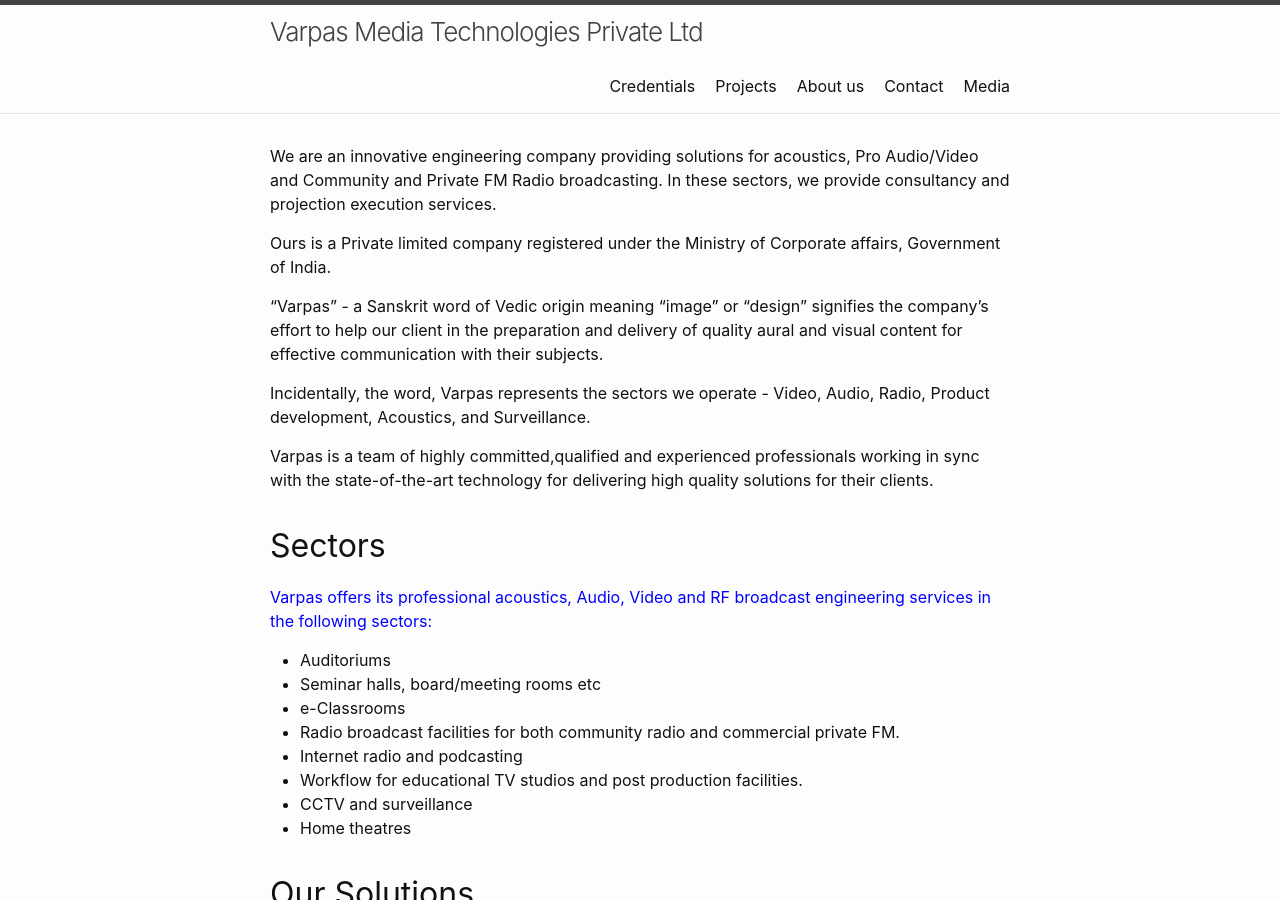
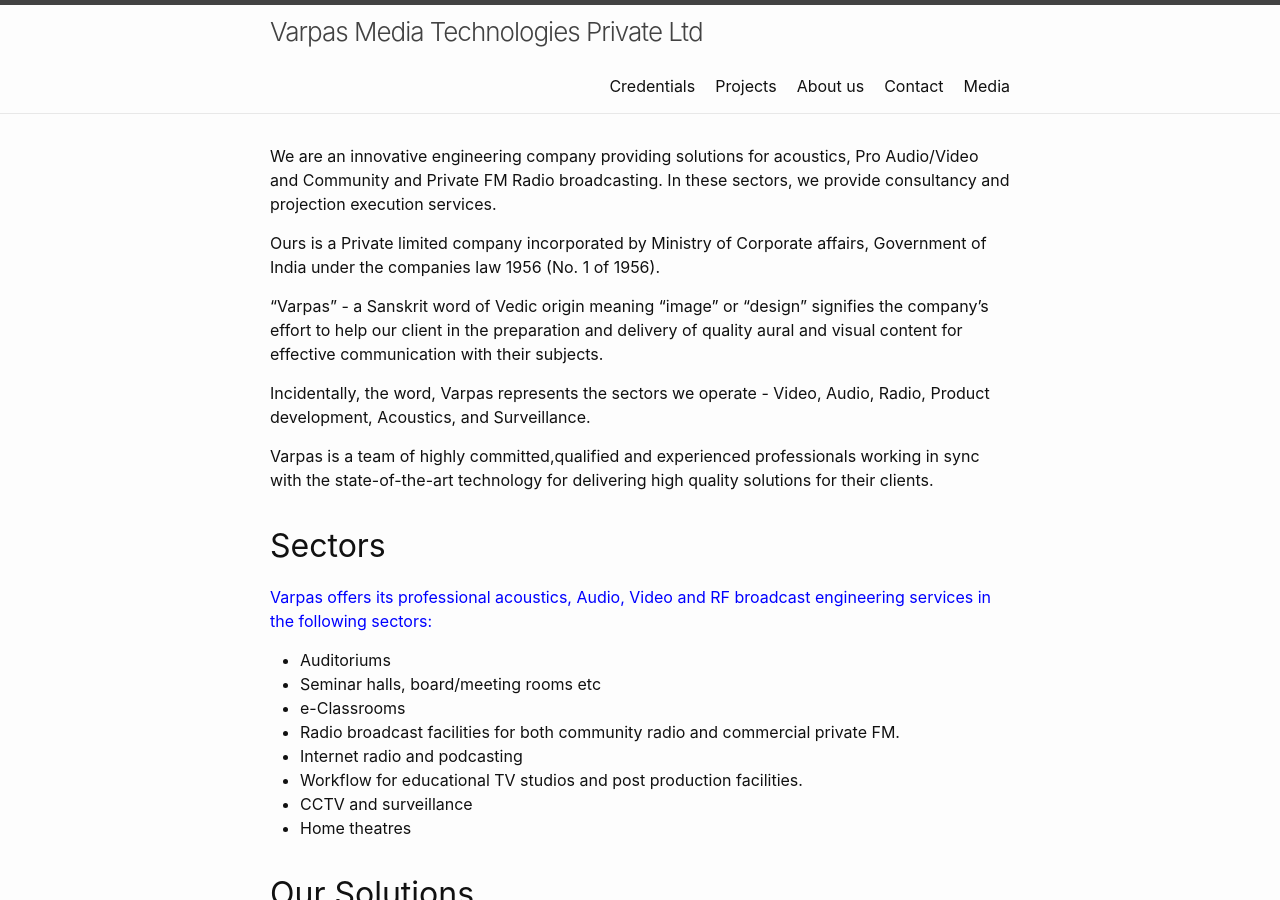
Before and after one commit to VarpasMedia/VarpasMedia.github.io, a Jekyll site: the page built from index.md, in a window 1280 px wide and 900 px high. Built offline with Jekyll 4.4.1, drawn with Linux system fonts in a browser that asks for light colours.

Commit message:
Update home.html

```diff
--- a/_layouts/home.html
+++ b/_layouts/home.html
@@ -16,7 +16,7 @@ layout: default
     <p>We are an innovative engineering company providing solutions for acoustics, Pro Audio/Video and Community and Private FM Radio broadcasting.
           In these sectors, we provide consultancy and projection execution services.</p>
 
-  <p>Ours is a Private limited company registered under the Ministry of Corporate affairs, Government of India.</p>
+  <p>Ours is a Private limited company incorporated by Ministry of Corporate affairs, Government of India under the companies law 1956 (No. 1 of 1956).</p>
 
   <p>“Varpas” - a Sanskrit word of Vedic origin meaning “image”  or “design” signifies the company’s effort to
     help our client in the preparation and delivery of quality aural and visual content for effective communication with their subjects.</p>
```
